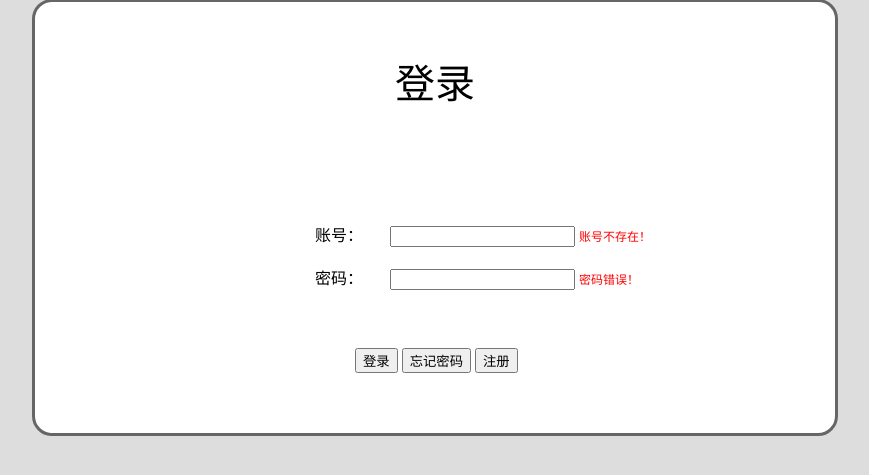
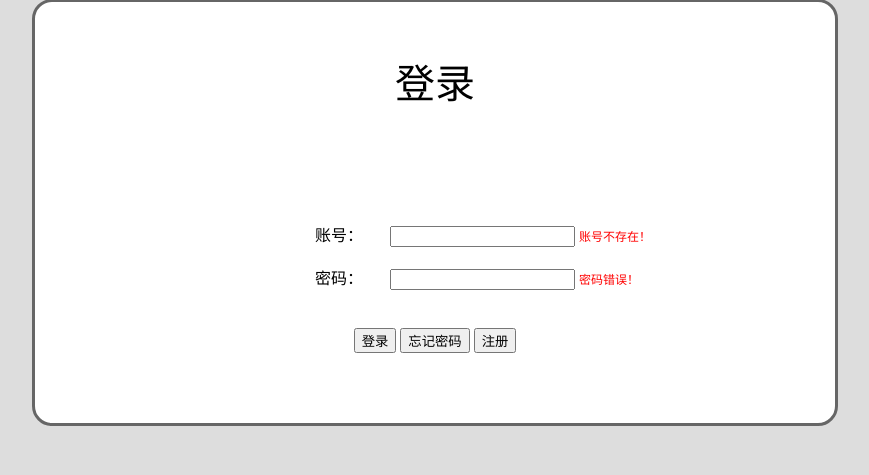
Before and after one commit to szp14/BackEndProjectFreetalk, a Django app: template freetalk/postbar/templates/postbar/index.html in a window 1280 px wide. Shown: the part 51-526 px from the top of the page, without its empty margins (205-1074 px from the left). Run offline with Django 3.2, Linux system fonts and the light colour scheme; the template is opened without the code that fills it, so the values that code supplies are empty.

Commit message:
21.22.26

```diff
--- a/freetalk/postbar/static/css/log.css
+++ b/freetalk/postbar/static/css/log.css
@@ -7,7 +7,7 @@ body{
 	background:#ffffff;
     width:800px;
     margin:50px auto;
-	padding:50px 0 20px 0;
+	padding:50px 0 50px 0;
 	border-style:solid;
 	border-width:3px;
 	border-radius:20px;
@@ -30,7 +30,9 @@ body{
 	text-align:left;
 }
 #buttons{
-	margin:40px;
+	width:240px;
+	margin:20px 0px;
+	text-align:center;
 }
 .tag {
 	font-size: 12px;
--- a/freetalk/postbar/templates/postbar/log.css
+++ b/freetalk/postbar/templates/postbar/log.css
@@ -7,7 +7,7 @@ body{
 	background:#ffffff;
     width:800px;
     margin:50px auto;
-	padding:50px 0 20px 0;
+	padding:50px 0 50px 0;
 	border-style:solid;
 	border-width:3px;
 	border-radius:20px;
@@ -30,7 +30,9 @@ body{
 	text-align:left;
 }
 #buttons{
-	margin:40px;
+	width:240px;
+	margin:20px 0px;
+	text-align:center;
 }
 .tag {
 	font-size: 12px;
```
